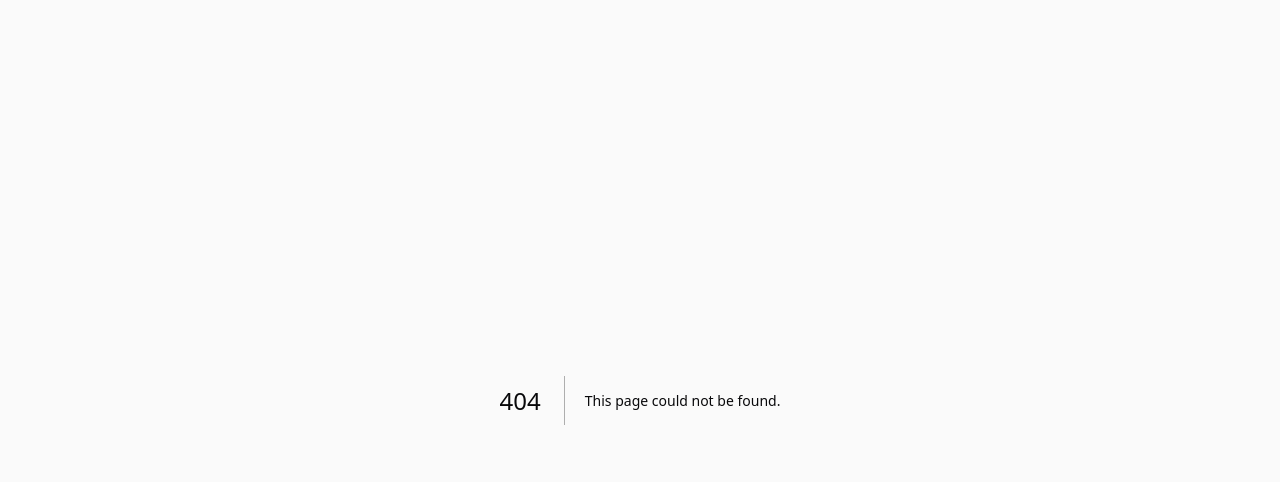
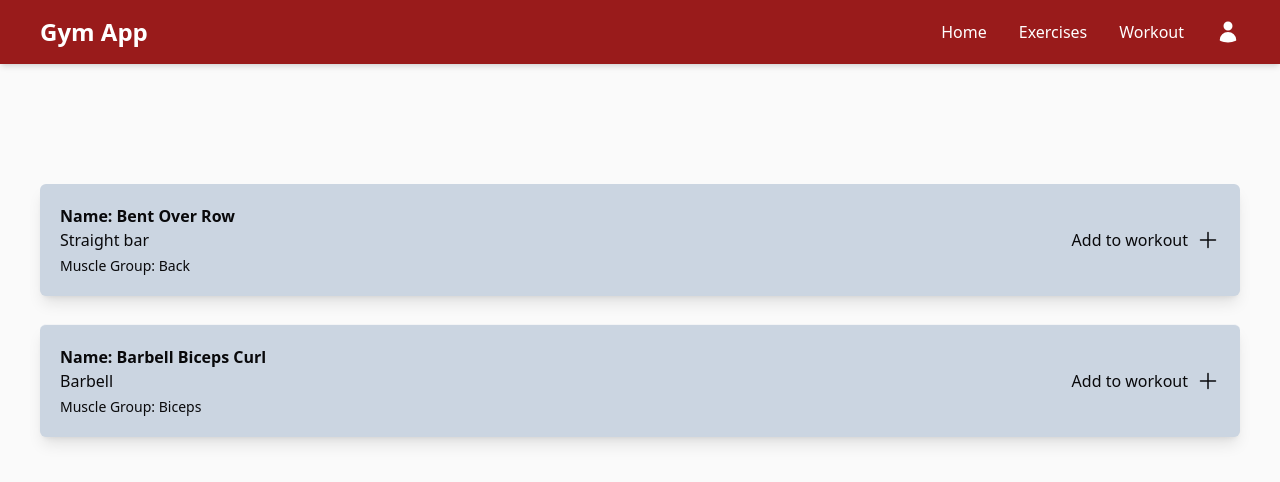
Before and after one commit to matheusBenedihtCaldeira/gym-app-client, a Next.js app: page /exercises in a window 1280 px wide. Before the commit this address had no page. Shown: the top 482 px of the page. Built offline with nearby package versions, Linux system fonts and the light colour scheme.

Commit message:
Update: Exercises page

```diff
--- /dev/null
+++ b/src/app/exercises/page.tsx
@@ -0,0 +1,49 @@
+import Header from '@/components/header';
+import { PlusIcon } from '@heroicons/react/24/solid';
+import Link from 'next/link';
+
+export default function Exercises() {
+  return (
+    <>
+      <Header />
+      <div className="m-10 py-20 sm:py-30">
+        <ul className="divide-y divide-gray-100">
+          <li className="flex justify-between gap-x-6 p-5 mb-7 shadow-lg bg-slate-300 rounded-md">
+            <div className="min-w-0 flex-auto">
+              <p className="text-base font-semibold leading-6">
+                Name: Bent Over Row
+              </p>
+              <p>Straight bar</p>
+              <p className="mt-1 truncate text-sm leading-5">
+                Muscle Group: Back
+              </p>
+            </div>
+            <div className="hidden shrink-0 sm:flex sm:items-center">
+              <p className="m-2">Add to workout</p>
+              <Link href="#">
+                <PlusIcon className="h-6 w-6" />
+              </Link>
+            </div>
+          </li>
+          <li className="flex justify-between gap-x-6 p-5 mb-7 shadow-lg bg-slate-300 rounded-md">
+            <div className="min-w-0 flex-auto">
+              <p className="text-base font-semibold leading-6">
+                Name: Barbell Biceps Curl
+              </p>
+              <p>Barbell</p>
+              <p className="mt-1 truncate text-sm leading-5">
+                Muscle Group: Biceps
+              </p>
+            </div>
+            <div className="hidden shrink-0 sm:flex sm:items-center">
+              <p className="m-2">Add to workout</p>
+              <Link href="#">
+                <PlusIcon className="h-6 w-6" />
+              </Link>
+            </div>
+          </li>
+        </ul>
+      </div>
+    </>
+  );
+}
--- a/src/app/page.tsx
+++ b/src/app/page.tsx
@@ -4,7 +4,7 @@ export default function Home() {
   return (
     <>
       <Header />
-      <div className="py-20 sm:py-30111111111111">
+      <div className="py-20 sm:py-30">
         <div className="mx-auto max-w-7xl px-6 lg:px-8">
           <div className="mx-auto max-w-2xl lg:mx-0">
             <h2 className="text-3xl font-bold tracking-tight text-gray-900 sm:text-4xl">
--- a/src/components/header.tsx
+++ b/src/components/header.tsx
@@ -7,16 +7,17 @@ export default function Header() {
       <div className="md:px-10 py-4 px-7 md:flex justify-between items-center">
         <div className="flex text-2xl cursor-pointer">
           {/*Logo*/}
-          <span className="font-bold">Gym App</span>
+          <Link href="/" className="font-bold">
+            Gym App
+          </Link>
         </div>
-
         {/*Nav with links*/}
         <ul className="md:flex pl-9">
           <li className="my-7 md:my-0 md:ml-8">
             <Link href="/">Home</Link>
           </li>
           <li className="my-7 md:my-0 md:ml-8">
-            <Link href="#">Exercises</Link>
+            <Link href="exercises">Exercises</Link>
           </li>
           <li className="my-7 md:my-0 md:ml-8">
             <Link href="#">Workout</Link>
```
